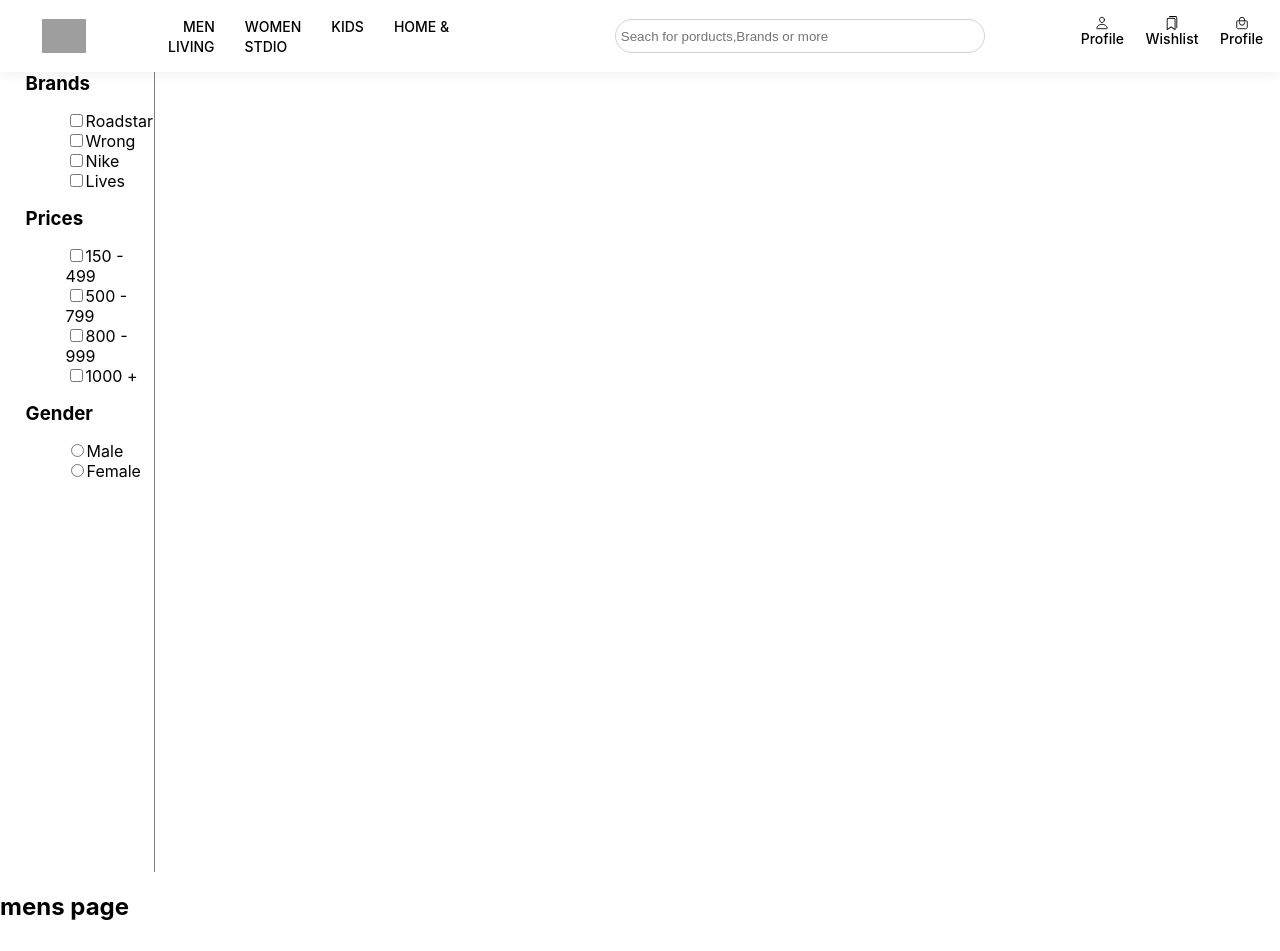
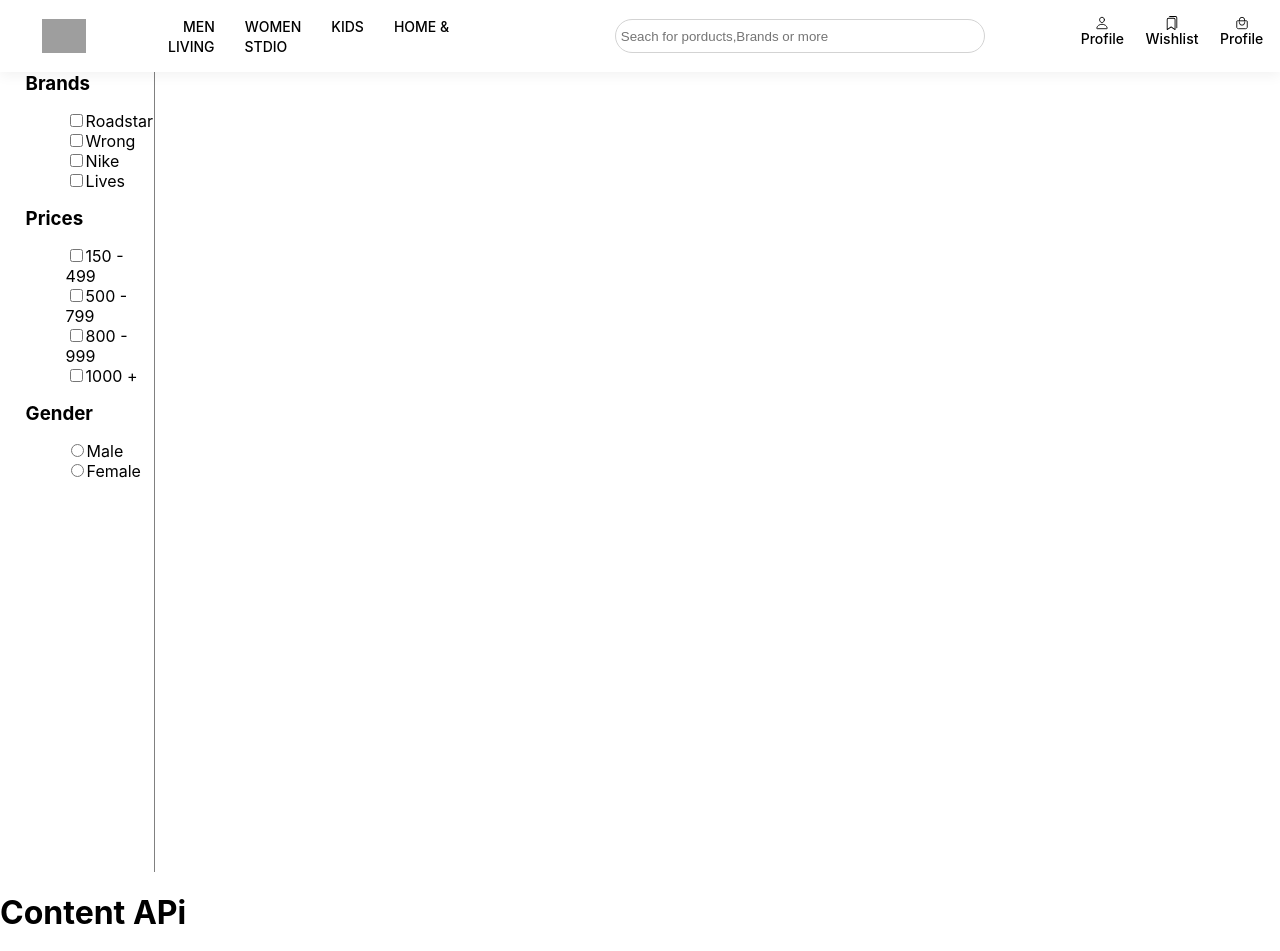
Before and after one commit to thehassanshaikh/Myntra-clone, a React (Create React App) app in the folder myntra/: page / in a window 1280 px wide. Shown: the top 951 px of the page. Built offline with nearby package versions, Linux system fonts and the light colour scheme; grey boxes are pictures that could not be loaded; the HTML template or start-up script is replaced by a standard one.

Commit message:
removed the men component and added context

```diff
--- a/myntra/src/App.js
+++ b/myntra/src/App.js
@@ -1,13 +1,13 @@
+import { Context } from "./components/Context/Context";
 import { Navbar } from "./components/Navbar/Navbar";
 import { Sidebar } from "./components/Sidebar/Sidebar";
-import { Mens } from "./components/Mens/Mens";
 function App() {
   return (
     <>
     <Navbar />
     <div>
     <Sidebar />
-    <Mens />
+    <Context/>
     </div>
 
     </>
--- /dev/null
+++ b/myntra/src/components/Context/Context.js
@@ -0,0 +1,6 @@
+
+export const Context = () => {
+    return (
+        <h1>Content APi</h1>
+    )
+}
--- a/myntra/src/components/Mens/Mens.jsx
+++ /dev/null
@@ -1,10 +0,0 @@
-import "./Mens.css"
-export const Mens = () => {
-    return(
-        <section className="mens-container">
-            <h1>mens page</h1>
-        </section>
-
-
-    );
-}
```
Also changed, not shown: myntra/src/components/Mens/Mens.css (deleted).
